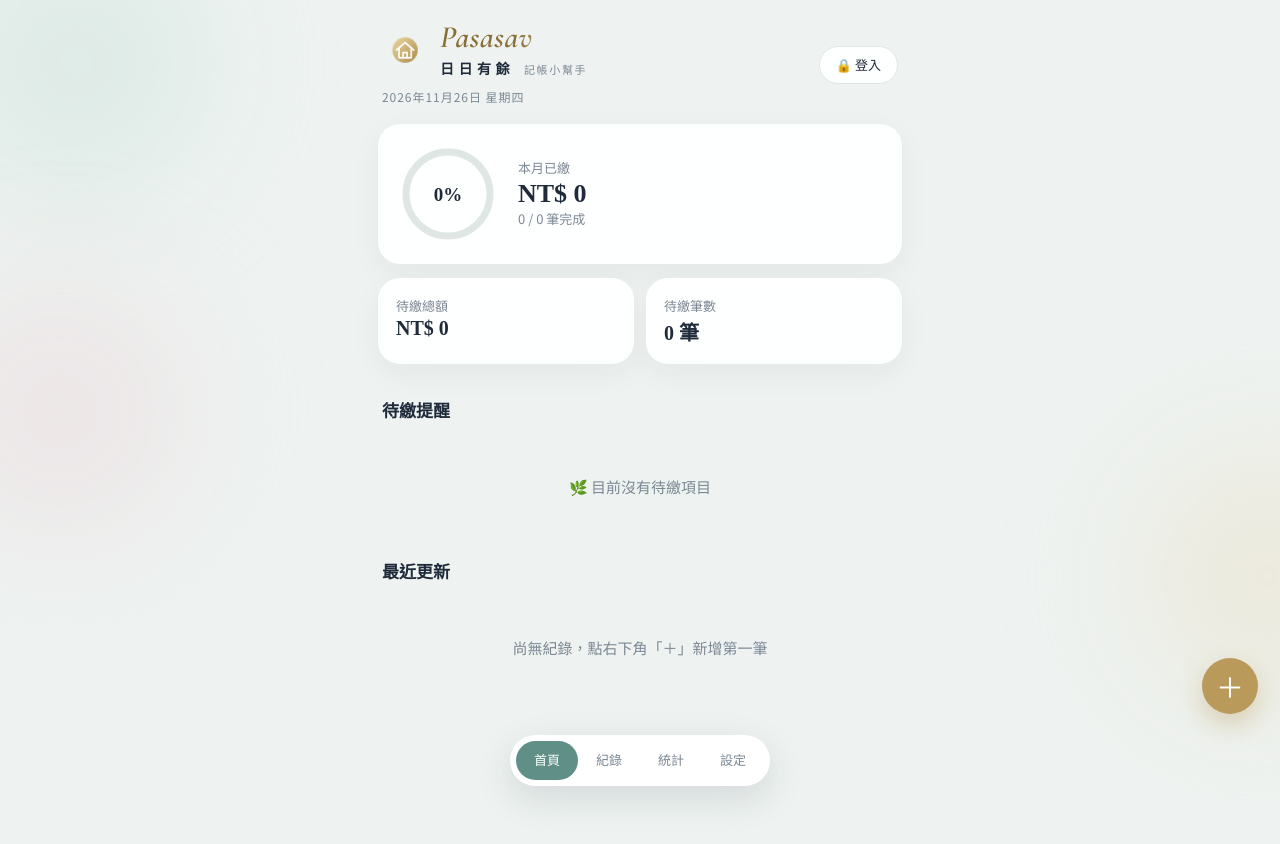
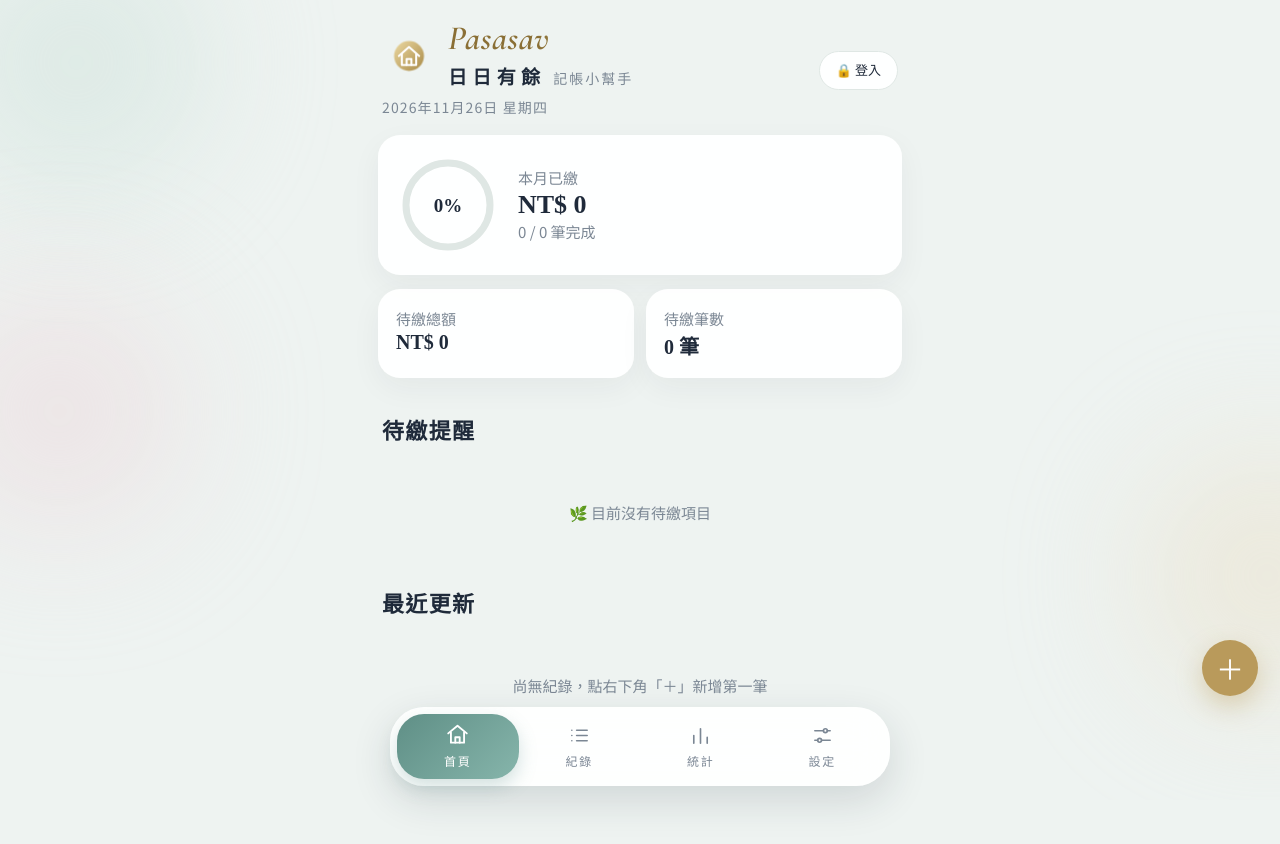
Before and after one commit to missapril25/HomeBill, a plain HTML site: page index.html in a window 1280 px wide. Drawn offline with nearby package versions, Linux system fonts and the light colour scheme.

Commit message:
Update index.html

```diff
--- a/index.html
+++ b/index.html
@@ -21,26 +21,26 @@ h1,h2,.serif{font-family:"Noto Serif TC","Songti TC",serif}
 .bg i:nth-child(3){width:200px;height:200px;background:#ecd5da;top:45%;left:-80px;animation-delay:-11s}
 @keyframes drift{to{transform:translate(40px,-50px) scale(1.2)}}
 .brand{display:flex;align-items:center;gap:12px;margin-bottom:6px}
-.logo{width:46px;height:46px;flex:none}.logo svg{width:100%;height:100%;overflow:visible}
+.logo{width:54px;height:54px;flex:none}.logo svg{width:100%;height:100%;overflow:visible}
 .logo .rays{transform-origin:24px 24px;animation:spin 26s linear infinite}
 .logo .home{transform-origin:24px 24px;animation:breathe 3.6s ease-in-out infinite}
 .logo .core{transform-origin:24px 24px;animation:breathe 3.6s ease-in-out infinite}
 @keyframes spin{to{transform:rotate(360deg)}}@keyframes breathe{50%{transform:scale(1.07)}}
-.wm{font:italic 600 31px/1 "Cormorant Garamond","Noto Serif TC",serif;letter-spacing:.02em;background:linear-gradient(100deg,#8a6f35 20%,#ecd9a2 45%,#b99a5b 55%,#8a6f35 80%) 0 0/250% 100%;-webkit-background-clip:text;background-clip:text;color:transparent;animation:shine 5s linear infinite}
+.wm{font:italic 600 34px/1 "Cormorant Garamond","Noto Serif TC",serif;letter-spacing:.02em;background:linear-gradient(100deg,#8a6f35 20%,#ecd9a2 45%,#b99a5b 55%,#8a6f35 80%) 0 0/250% 100%;-webkit-background-clip:text;background-clip:text;color:transparent;animation:shine 5s linear infinite}
 @keyframes shine{to{background-position:-250% 0}}
-.cn{font:700 14px "Noto Serif TC",serif;letter-spacing:.32em;margin-top:5px;white-space:nowrap}
+.cn{font:700 19px "Noto Serif TC",serif;letter-spacing:.28em;margin-top:6px;white-space:nowrap}
 .cn span{display:inline-block;animation:rise .8s cubic-bezier(.2,.9,.3,1) both;animation-delay:calc(var(--i)*.14s + .3s)}
-.cn small{font:400 11px "Noto Sans TC",sans-serif;letter-spacing:.15em;color:var(--mute);margin-left:10px}
+.cn small{font:500 14px "Noto Sans TC",sans-serif;letter-spacing:.14em;color:var(--mute);margin-left:8px}
 @keyframes rise{from{opacity:0;transform:translateY(10px)}}
 #splash{position:fixed;inset:0;z-index:100;background:var(--bg);display:grid;place-content:center;justify-items:center;gap:14px;transition:opacity .7s}
 #splash.out{opacity:0;pointer-events:none}
-#splash small{color:var(--mute);letter-spacing:.3em;font-size:12px;animation:rise .8s 1.1s both}
+#splash small{color:var(--mute);letter-spacing:.3em;font-size:16px;animation:rise .8s 1.1s both}
 #splash .logo.big{width:104px;height:104px;animation:pop 1s cubic-bezier(.2,1.3,.4,1) both}
 #splash .wm.big{font-size:52px;animation:shine 5s linear infinite,rise .9s .2s both}
-#splash .cn.big{font-size:20px;margin:0}
+#splash .cn.big{font-size:28px;margin:0}
 @keyframes pop{from{opacity:0;transform:scale(.3) rotate(-90deg)}}
 header{display:flex;justify-content:space-between;align-items:center;padding:22px 22px 8px;max-width:560px;margin:auto}
-header>div>small{color:var(--mute);letter-spacing:.08em;font-size:12px}
+header>div>small{color:var(--mute);letter-spacing:.08em;font-size:14px}
 h1{font-size:28px;letter-spacing:.35em;font-weight:700}
 #lock{border:1px solid var(--line);background:var(--card);border-radius:30px;padding:8px 16px;font:inherit;font-size:13px;color:var(--ink);transition:.3s}
 #lock.on{background:var(--jade);color:#fff;border-color:var(--jade)}
@@ -53,11 +53,15 @@ main{max-width:560px;margin:auto;padding:8px 18px 130px}
 .ring .pg{stroke:var(--gold);stroke-dasharray:264;transition:stroke-dashoffset 1.6s cubic-bezier(.2,.8,.2,1)}
 .ring text{font:700 19px "Noto Serif TC",serif;fill:var(--ink);text-anchor:middle}
 .hero b{font:700 26px "Noto Serif TC",serif;display:block}
-.mute{color:var(--mute);font-size:13px}
-.row2{display:grid;grid-template-columns:1fr 1fr;gap:12px}
+.mute{color:var(--mute);font-size:15px}
+.row2{display:grid;grid-template-columns:minmax(0,1fr) minmax(0,1fr);gap:12px}
+.row2>*{min-width:0}
+input[type=date],input[type=month]{min-width:0;max-width:100%;-webkit-appearance:none;appearance:none;height:46px;line-height:1.2;font-size:14px;padding:10px 8px;display:block}
+input[type=date]::-webkit-date-and-time-value,input[type=month]::-webkit-date-and-time-value{text-align:left;min-height:1.2em}
 .row2 .card{margin:0 0 14px}
 .row2 b{font:700 20px "Noto Serif TC",serif}
-h2{font-size:17px;margin:20px 4px 10px;font-weight:700}
+h2{font-size:22px;margin:22px 4px 12px;font-weight:700;letter-spacing:.06em}
+.ct{font:700 19px "Noto Serif TC",serif;letter-spacing:.06em;display:block;margin-bottom:4px}
 .item{display:flex;align-items:center;gap:12px;padding:13px 14px;background:var(--card);border-radius:18px;margin-bottom:10px;box-shadow:0 6px 18px #1f2a3a08;cursor:pointer;transition:transform .2s}
 .item:active{transform:scale(.97)}
 .ic{width:42px;height:42px;border-radius:14px;background:#e6efec;display:grid;place-items:center;font-size:20px;flex:none}
@@ -68,16 +72,19 @@ h2{font-size:17px;margin:20px 4px 10px;font-weight:700}
 .over.pulse{animation:pl 1.8s infinite}
 @keyframes pl{50%{box-shadow:0 0 0 5px #c27c8a22}}
 .alert{background:linear-gradient(120deg,#f6dde1,#f4e9d0);border-radius:var(--r);padding:14px 18px;margin-bottom:14px;font-size:14px}
-nav{position:fixed;left:50%;bottom:calc(14px + env(safe-area-inset-bottom));transform:translateX(-50%);display:flex;background:#fffffff2;backdrop-filter:blur(14px);border-radius:36px;padding:6px;box-shadow:0 12px 36px #1f2a3a22;z-index:5}
-nav button{border:0;background:none;font:inherit;font-size:13px;padding:9px 18px;border-radius:30px;color:var(--mute);transition:.35s}
-nav button.on{background:var(--jade);color:#fff}
-.fab{position:fixed;right:22px;bottom:calc(86px + env(safe-area-inset-bottom));width:56px;height:56px;border-radius:50%;border:0;background:var(--gold);color:#fff;font-size:28px;box-shadow:0 10px 26px #b99a5b66;z-index:5;transition:transform .3s}
+nav{position:fixed;left:50%;bottom:calc(14px + env(safe-area-inset-bottom));transform:translateX(-50%);width:min(calc(100% - 32px),500px);display:grid;grid-template-columns:repeat(4,1fr);background:#ffffffee;backdrop-filter:blur(18px);border-radius:34px;padding:7px;box-shadow:0 14px 40px #1f2a3a24;z-index:5}
+nav .pill{position:absolute;top:7px;bottom:7px;left:7px;width:calc((100% - 14px)/4);border-radius:27px;background:linear-gradient(135deg,var(--jade),#86b5ab);box-shadow:0 8px 18px #5f8f8644;transition:transform .55s cubic-bezier(.3,1.35,.5,1)}
+nav[data-t=list] .pill{transform:translateX(100%)}nav[data-t=stat] .pill{transform:translateX(200%)}nav[data-t=set] .pill{transform:translateX(300%)}
+nav button{position:relative;border:0;background:none;font:inherit;font-size:12px;letter-spacing:.14em;padding:10px 0 9px;color:var(--mute);display:flex;flex-direction:column;align-items:center;gap:4px;transition:color .3s}
+nav button svg{width:23px;height:23px;fill:none;stroke:currentColor;stroke-width:1.7;stroke-linecap:round;stroke-linejoin:round;transition:transform .45s cubic-bezier(.3,1.6,.5,1)}
+nav button.on{color:#fff}nav button.on svg{transform:translateY(-1px) scale(1.14)}
+.fab{position:fixed;right:22px;bottom:calc(104px + env(safe-area-inset-bottom));width:56px;height:56px;border-radius:50%;border:0;background:var(--gold);color:#fff;font-size:28px;box-shadow:0 10px 26px #b99a5b66;z-index:5;transition:transform .3s}
 .fab:active{transform:rotate(90deg) scale(.9)}
 .fab.hide{display:none}
 input,select,textarea{width:100%;font:inherit;padding:11px 14px;border:1px solid var(--line);border-radius:14px;background:#fff;color:var(--ink);outline:none;transition:.2s}
 input:focus,select:focus,textarea:focus{border-color:var(--jade);box-shadow:0 0 0 3px #5f8f8622}
 input:disabled,select:disabled,textarea:disabled{background:#f3f6f5;opacity:1}
-label{display:block;font-size:13px;color:var(--mute);margin:12px 0 4px}
+label{display:block;font-size:15px;color:var(--mute);margin:12px 0 4px}
 .chips{display:flex;gap:8px;overflow:auto;margin:10px 0}
 .chips span{flex:none;padding:6px 14px;border-radius:20px;background:var(--card);font-size:13px;cursor:pointer;transition:.25s}
 .chips span.on{background:var(--ink);color:#fff}
@@ -92,7 +99,7 @@ label{display:block;font-size:13px;color:var(--mute);margin:12px 0 4px}
 .bar i{display:block;height:100%;width:0;background:linear-gradient(90deg,var(--jade),var(--gold));border-radius:9px;transition:width 1.2s cubic-bezier(.2,.8,.2,1)}
 .mon{display:flex;align-items:flex-end;gap:6px;height:120px;margin-top:8px}
 .mon div{flex:1;background:linear-gradient(var(--gold),#dcc89a);border-radius:6px 6px 0 0;height:0;transition:height 1.2s cubic-bezier(.2,.8,.2,1);position:relative}
-.mon div span{position:absolute;bottom:-20px;left:50%;transform:translateX(-50%);font-size:11px;color:var(--mute)}
+.mon div span{position:absolute;bottom:-20px;left:50%;transform:translateX(-50%);font-size:13px;color:var(--mute)}
 #toast{position:fixed;top:calc(18px + env(safe-area-inset-top));left:50%;transform:translate(-50%,-90px);background:var(--ink);color:#fff;padding:10px 22px;border-radius:30px;z-index:50;transition:transform .5s cubic-bezier(.2,1.3,.4,1)}
 #toast.show{transform:translate(-50%,0)}
 .empty{text-align:center;color:var(--mute);padding:40px 0}
@@ -106,7 +113,7 @@ label{display:block;font-size:13px;color:var(--mute);margin:12px 0 4px}
 <header><div><div class="brand"><div class="logo"><svg viewBox="0 0 48 48"><defs><linearGradient id="gg" x1="0" y1="0" x2="1" y2="1"><stop offset="0" stop-color="#ecd9a2"/><stop offset="1" stop-color="#a98a47"/></linearGradient></defs><g class="rays" stroke="url(#gg)" stroke-width="2.2" stroke-linecap="round"><path d="M24 2.5v6" transform="rotate(0 24 24)"/><path d="M24 2.5v6" transform="rotate(45 24 24)"/><path d="M24 2.5v6" transform="rotate(90 24 24)"/><path d="M24 2.5v6" transform="rotate(135 24 24)"/><path d="M24 2.5v6" transform="rotate(180 24 24)"/><path d="M24 2.5v6" transform="rotate(225 24 24)"/><path d="M24 2.5v6" transform="rotate(270 24 24)"/><path d="M24 2.5v6" transform="rotate(315 24 24)"/></g><circle class="core" cx="24" cy="24" r="12.5" fill="url(#gg)"/><g class="home" fill="none" stroke="#fff" stroke-width="1.7" stroke-linecap="round" stroke-linejoin="round"><path d="M15.5 24 L24 16.5 L32.5 24"/><path d="M18 22.5 V31.5 H30 V22.5"/><path d="M22 31.5 V26.5 H26 V31.5"/></g></svg></div><div><div class="wm">Pasasav</div><div class="cn"><span style="--i:0">日</span><span style="--i:1">日</span><span style="--i:2">有</span><span style="--i:3">餘</span><small>記帳小幫手</small></div></div></div><small id="dt"></small></div><button id="lock"></button></header>
 <main id="main"></main>
 <button class="fab" id="fab">＋</button>
-<nav id="nav"><button data-t="home" class="on">首頁</button><button data-t="list">紀錄</button><button data-t="stat">統計</button><button data-t="set">設定</button></nav>
+<nav id="nav" data-t="home"><i class="pill"></i><button data-t="home" class="on"><svg viewBox="0 0 24 24"><path d="M3.5 11 12 4l8.5 7"/><path d="M6 10v9.5h12V10"/><path d="M10 19.5v-5h4v5"/></svg><span>首頁</span></button><button data-t="list" class=""><svg viewBox="0 0 24 24"><path d="M9 6.5h11M9 12h11M9 17.5h11M4 6.5h.01M4 12h.01M4 17.5h.01"/></svg><span>紀錄</span></button><button data-t="stat" class=""><svg viewBox="0 0 24 24"><path d="M5 20v-8M12 20V5M19 20v-6"/></svg><span>統計</span></button><button data-t="set" class=""><svg viewBox="0 0 24 24"><path d="M4 7h9M17 7h3M4 17h3M11 17h9"/><circle cx="15" cy="7" r="2"/><circle cx="9" cy="17" r="2"/></svg><span>設定</span></button></nav>
 <div class="modal" id="modal"><div class="panel" id="panel"></div></div>
 <div id="toast"></div>
 
@@ -147,14 +154,14 @@ function count(){document.querySelectorAll('[data-n]').forEach(e=>{const n=+e.da
 const open=h=>{$('#panel').innerHTML=h;$('#modal').classList.add('open')};
 const close=()=>$('#modal').classList.remove('open');
 $('#modal').onclick=e=>{if(e.target.id==='modal')close()};
-const item=(b,i)=>`<div class="item in" style="animation-delay:${i*50}ms" onclick="edit('${b.id}')"><div class="ic">${CATS[b.category]||'✨'}</div><div class="m"><div>${b.category}</div><div class="mute"><b style="color:var(--gold);font-weight:500">${bm(b).replace('-','年')}月帳款</b> · ${b.paidDate?'繳於 '+b.paidDate:'應繳 '+b.dueDate}</div><span class="tag ${st(b)} ${st(b)=='over'?'pulse':''}">${SL[st(b)]}</span></div><div class="a">${nt(b.amount)}${b.invoiceNo?`<div class="mute" style="font:12px sans-serif">${b.invoiceNo}</div>`:''}</div></div>`;
+const item=(b,i)=>`<div class="item in" style="animation-delay:${i*50}ms" onclick="edit('${b.id}')"><div class="ic">${CATS[b.category]||'✨'}</div><div class="m"><div>${b.category}</div><div class="mute"><b style="color:var(--gold);font-weight:500">${bm(b).replace('-','年')}月帳款</b> · ${b.paidDate?'繳於 '+b.paidDate:'應繳 '+b.dueDate}</div><span class="tag ${st(b)} ${st(b)=='over'?'pulse':''}">${SL[st(b)]}</span></div><div class="a">${nt(b.amount)}${b.invoiceNo?`<div class="mute" style="font:14px sans-serif">${b.invoiceNo}</div>`:''}</div></div>`;
 
 /* ---------- 畫面 ---------- */
 function render(){
   $('#dt').textContent=new Date().toLocaleDateString('zh-TW',{year:'numeric',month:'long',day:'numeric',weekday:'long'});
   $('#lock').textContent=pw?'🔓 編輯中':'🔒 登入';$('#lock').className=pw?'on':'';
   $('.fab').classList.toggle('hide',tab==='set'||tab==='stat');
-  document.querySelectorAll('nav button').forEach(b=>b.classList.toggle('on',b.dataset.t===tab));
+  document.querySelectorAll('nav button').forEach(b=>b.classList.toggle('on',b.dataset.t===tab));$('#nav').dataset.t=tab;
   $('#main').innerHTML={home,list,stat,set}[tab]();
   count();
   requestAnimationFrame(()=>{document.querySelectorAll('[data-w]').forEach(e=>e.style.width=e.dataset.w);document.querySelectorAll('[data-h]').forEach(e=>e.style.height=e.dataset.h);const p=$('.pg');if(p)p.style.strokeDashoffset=p.dataset.o})
@@ -177,7 +184,7 @@ function list(){
   const ys=[...new Set(bills.map(b=>bm(b).slice(0,4)))].sort().reverse();
   const L=bills.filter(b=>(F.y==='all'||bm(b).startsWith(F.y))&&(F.m==='all'||!F.m||bm(b).slice(5)===F.m)&&(F.c==='all'||b.category===F.c)&&(F.s==='all'||st(b)===F.s||(F.s==='todo'&&!b.paidDate))&&(!F.q||(b.category+b.invoiceNo+b.note+b.dueDate+bm(b)).includes(F.q))).sort((a,b)=>(bm(a)+a.dueDate)<(bm(b)+b.dueDate)?1:-1);
   return `<input id="q" placeholder="🔍 搜尋項目、發票號碼、備註" value="${F.q}" oninput="F.q=this.value;clearTimeout(window._q);window._q=setTimeout(()=>{render();$('#q').focus();$('#q').setSelectionRange(99,99)},350)">
-  <div class="row2" style="margin-top:10px;grid-template-columns:1fr 1fr 1fr"><select onchange="F.m=this.value;render()"><option value="all">全部月份</option>${[...Array(12)].map((_,i)=>{const v=String(i+1).padStart(2,'0');return `<option value="${v}" ${F.m==v?'selected':''}>${i+1} 月</option>`})}</select><select onchange="F.y=this.value;render()"><option value="all">全部年份</option>${ys.map(y=>`<option ${F.y==y?'selected':''}>${y}</option>`)}</select><select onchange="F.c=this.value;render()"><option value="all">全部項目</option>${Object.keys(CATS).map(c=>`<option ${F.c==c?'selected':''}>${c}</option>`)}</select></div>
+  <div class="row2" style="margin-top:10px;grid-template-columns:repeat(3,minmax(0,1fr))"><select onchange="F.m=this.value;render()"><option value="all">全部月份</option>${[...Array(12)].map((_,i)=>{const v=String(i+1).padStart(2,'0');return `<option value="${v}" ${F.m==v?'selected':''}>${i+1} 月</option>`})}</select><select onchange="F.y=this.value;render()"><option value="all">全部年份</option>${ys.map(y=>`<option ${F.y==y?'selected':''}>${y}</option>`)}</select><select onchange="F.c=this.value;render()"><option value="all">全部項目</option>${Object.keys(CATS).map(c=>`<option ${F.c==c?'selected':''}>${c}</option>`)}</select></div>
   <div class="chips">${[['all','全部'],['todo','未繳'],['over','逾期'],['paid','已繳']].map(([k,v])=>`<span class="${F.s==k?'on':''}" onclick="F.s='${k}';render()">${v}</span>`).join('')}</div>
   <div class="mute" style="margin:0 4px 10px">共 ${L.length} 筆，合計 ${nt(L.reduce((s,b)=>s+b.amount,0))}</div>
   ${L.map(item).join('')||'<div class="empty">找不到符合的紀錄</div>'}`;
@@ -193,10 +200,10 @@ function stat(){
   <div class="card in"><div class="mute" style="margin-bottom:8px">各項目占比</div>${Object.entries(by).sort((a,b)=>b[1]-a[1]).map(([k,v])=>`<div style="margin-bottom:12px"><div style="display:flex;justify-content:space-between"><span>${CATS[k]||''} ${k}</span><span class="serif">${nt(v)}</span></div><div class="bar"><i data-w="${v/mx*100}%"></i></div></div>`).join('')||'<div class="empty">此年度尚無資料</div>'}</div>`;
 }
 function set(){
-  return `<div class="card in"><b>資料來源</b><div class="mute">${api()?'✅ 已連接 Google 試算表':'📱 示範模式（資料只存在本機）'}</div>
+  return `<div class="card in"><b class="ct">資料來源</b><div class="mute">${api()?'✅ 已連接 Google 試算表':'📱 示範模式（資料只存在本機）'}</div>
   <label>Google Apps Script 網址</label><input id="api" placeholder="https://script.google.com/macros/s/…/exec" value="${api()}"><button class="btn" onclick="LS('api',$('#api').value.trim());toast('已儲存');load()">儲存並同步</button></div>
-  <div class="card in"><b>匯出與提醒</b><button class="btn g" onclick="exp()">📊 匯出 Excel</button><button class="btn g" onclick="notif()">🔔 開啟到期通知</button><button class="btn g" onclick="load();toast('已重新整理')">🔄 重新整理資料</button></div>
-  <div class="card in"><b>安全</b>${pw?`<label>新密碼（至少 4 碼）</label><input id="np" type="password"><button class="btn" onclick="setpw()">更改密碼</button><button class="btn g" onclick="out()">登出（改為僅檢視）</button>`:'<div class="mute">登入後才能更改密碼</div>'}</div>
+  <div class="card in"><b class="ct">匯出與提醒</b><button class="btn g" onclick="exp()">📊 匯出 Excel</button><button class="btn g" onclick="notif()">🔔 開啟到期通知</button><button class="btn g" onclick="load();toast('已重新整理')">🔄 重新整理資料</button></div>
+  <div class="card in"><b class="ct">安全</b>${pw?`<label>新密碼（至少 4 碼）</label><input id="np" type="password"><button class="btn" onclick="setpw()">更改密碼</button><button class="btn g" onclick="out()">登出（改為僅檢視）</button>`:'<div class="mute">登入後才能更改密碼</div>'}</div>
   <div class="mute" style="text-align:center">未登入時僅能檢視，登入後可新增、編輯、刪除。</div>`;
 }
 
@@ -249,7 +256,7 @@ function ping(){
 /* ---------- 啟動 ---------- */
 $('#lock').onclick=()=>pw?out():login();
 $('#fab').onclick=()=>edit();
-$('#nav').onclick=e=>{if(e.target.dataset.t){tab=e.target.dataset.t;render();scrollTo({top:0,behavior:'smooth'})}};
+$('#nav').onclick=e=>{const bt=e.target.closest('button');if(bt){tab=bt.dataset.t;render();scrollTo({top:0,behavior:'smooth'})}};
 load().then(ping);
 if(sessionStorage.getItem('sp'))$('#splash').remove();else{sessionStorage.setItem('sp',1);setTimeout(()=>$('#splash').classList.add('out'),2000);setTimeout(()=>$('#splash').remove(),2800)}
 </script>
```
